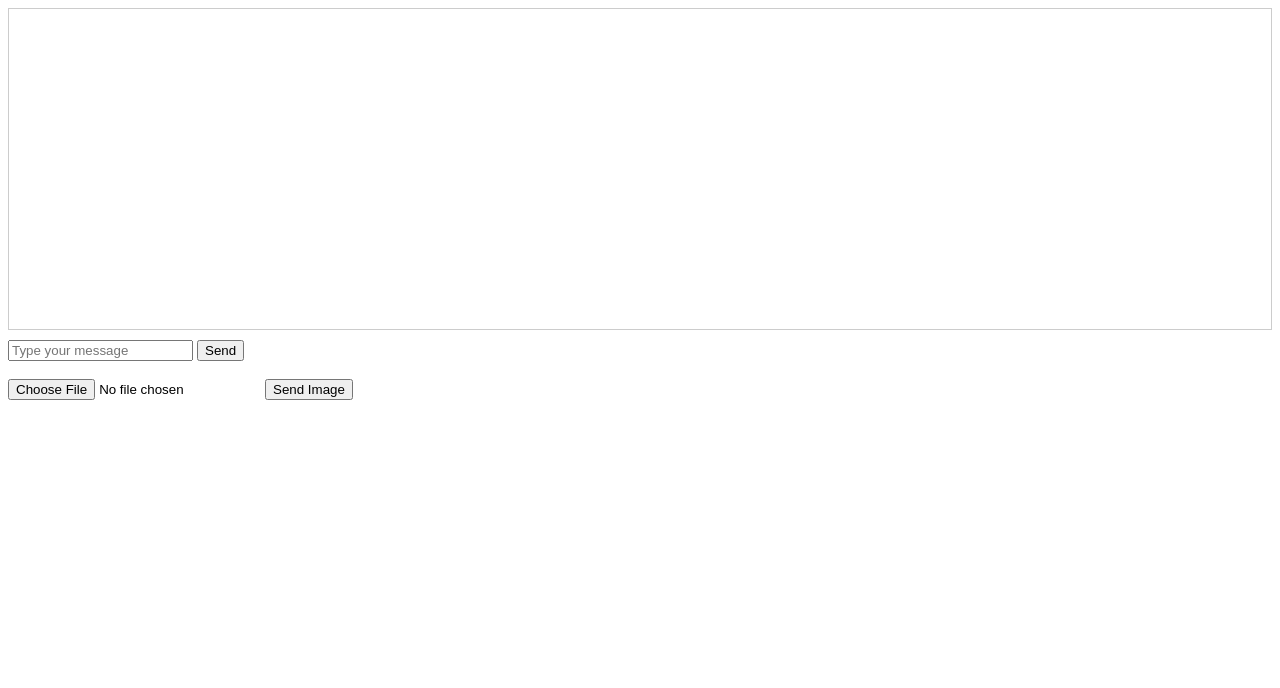
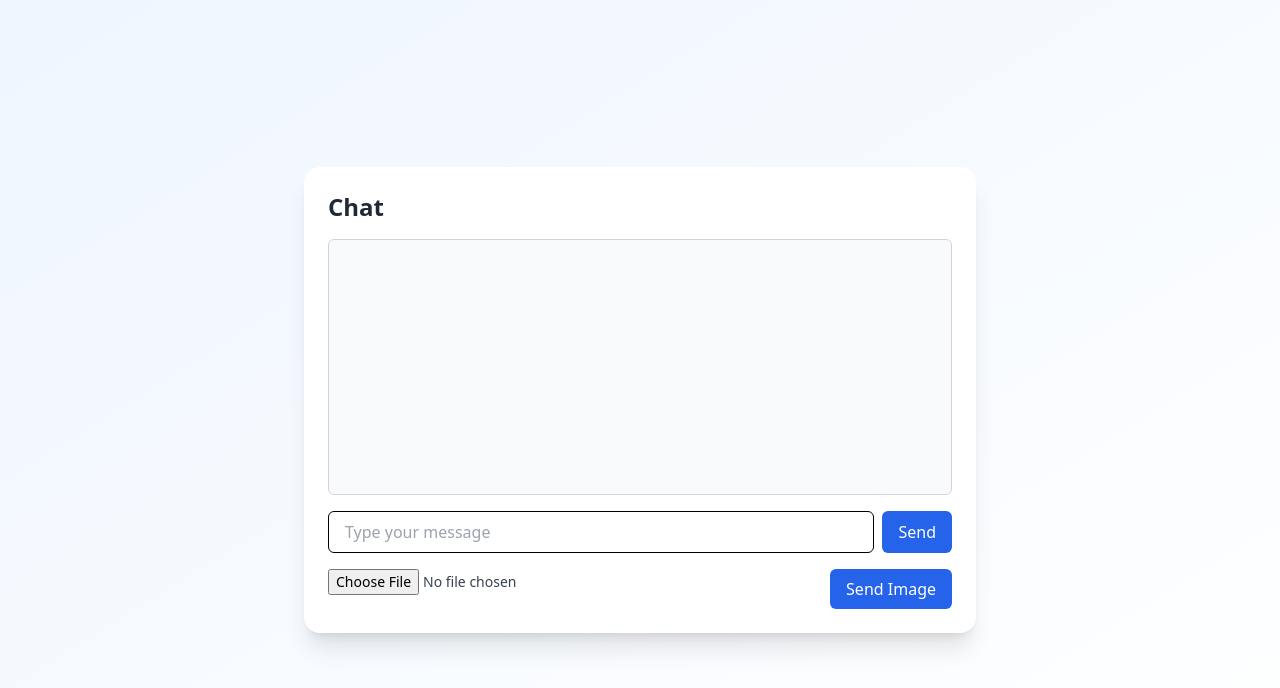
Before and after one commit to Iqura-Alam/Trial-Run, a plain HTML site: page frontend/chat.html in a window 1280 px wide. Drawn offline with nearby package versions, Linux system fonts and the light colour scheme; no server answers.

Commit message:
Update chat.html

```diff
--- a/frontend/chat.html
+++ b/frontend/chat.html
@@ -4,64 +4,50 @@
   <meta charset="UTF-8" />
   <meta name="viewport" content="width=device-width, initial-scale=1" />
   <title>Buyer-Seller Chat</title>
-<style>
-  #chat {
-    height: 300px;
-    border: 1px solid #ccc;
-    overflow-y: auto;
-    padding: 10px;
-    margin-bottom: 10px;
-  }
-  #chat div {
-    margin-bottom: 8px;
-  }
-  img {
-    max-width: 150px;
-    display: block;
-  }
-</style>
+  <script src="https://cdn.tailwindcss.com"></script>
 </head>
-<body>
+<body class="bg-gradient-to-br from-blue-50 to-white min-h-screen font-sans flex items-center justify-center px-4 py-12">
 
-<div id="chat"></div>
+  <div class="w-full max-w-2xl bg-white rounded-2xl shadow-xl p-6">
+    <h2 class="text-2xl font-bold text-gray-800 mb-4">Chat</h2>
 
-<input type="text" id="msgInput" placeholder="Type your message" />
-<button onclick="sendMessage()">Send</button>
+    <div id="chat" class="h-64 overflow-y-auto border border-gray-300 rounded-md p-4 bg-gray-50 space-y-2 mb-4"></div>
 
-<br /><br />
+    <div class="flex gap-2 mb-4">
+      <input type="text" id="msgInput" placeholder="Type your message" class="flex-1 px-4 py-2 border border-black rounded-md focus:outline-none focus:ring-2 focus:ring-blue-500" />
+      <button onclick="sendMessage()" class="bg-blue-600 text-white px-4 py-2 rounded-md hover:bg-blue-700 transition">Send</button>
+    </div>
 
-<input type="file" id="imgInput" />
-<button onclick="sendImage()">Send Image</button>
+    <div class="flex gap-2">
+      <input type="file" id="imgInput" class="flex-1 text-sm text-gray-700" />
+      <button onclick="sendImage()" class="bg-blue-600 text-white px-4 py-2 rounded-md hover:bg-blue-700 transition">Send Image</button>
+    </div>
+  </div>
 
   <script src="http://localhost:3000/socket.io/socket.io.js"></script>
   <script>
-  // These should come from your app logic or auth/session
     const listingId = 'abc123';
     const buyerId = 'buyer001';
     const sellerId = 'seller001';
 
-  // Construct unique roomId for buyer-seller-chat
     const roomId = `listing-${listingId}-buyer-${buyerId}-seller-${sellerId}`;
-
-  // Set sender based on logged-in user
     let sender = 'buyer'; // or 'seller'
 
     const socket = io('http://localhost:3000');
-
     socket.emit('joinRoom', { roomId });
 
     const chatDiv = document.getElementById('chat');
 
     socket.on('chatMessage', ({ sender, message }) => {
       const el = document.createElement('div');
-    el.innerHTML = `<strong>${sender}:</strong> ${message}`;
+      el.innerHTML = `<span class="font-semibold text-gray-700">${sender}:</span> <span>${message}</span>`;
       chatDiv.appendChild(el);
       chatDiv.scrollTop = chatDiv.scrollHeight;
     });
 
     socket.on('chatImage', ({ sender, imageUrl }) => {
       const el = document.createElement('div');
-    el.innerHTML = `<strong>${sender}:</strong><br><img src="${imageUrl}" />`;
+      el.innerHTML = `<span class="font-semibold text-gray-700">${sender}:</span><br><img src="${imageUrl}" class="max-w-xs mt-1 rounded-lg border" />`;
       chatDiv.appendChild(el);
       chatDiv.scrollTop = chatDiv.scrollHeight;
     });
```
Lines whose indentation alone changed are shown as unchanged.
